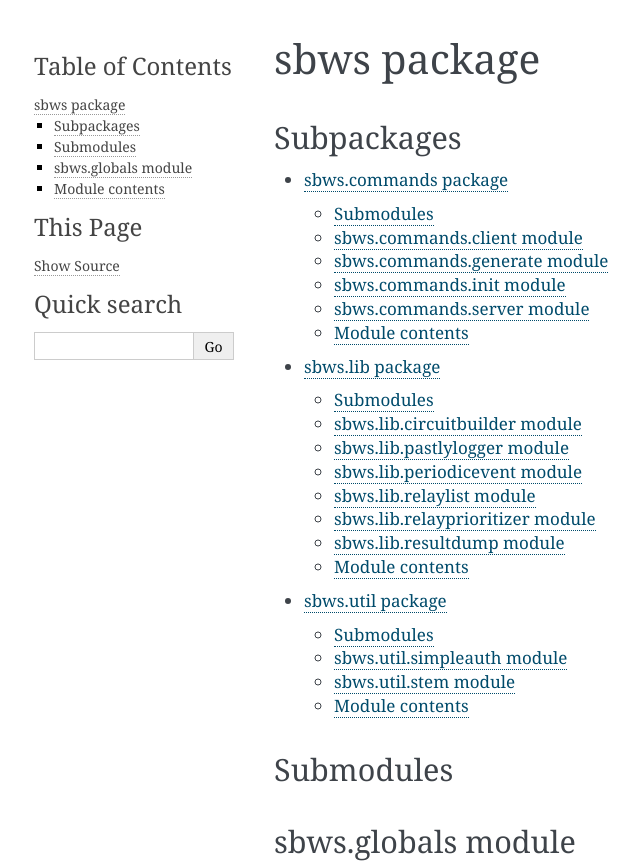
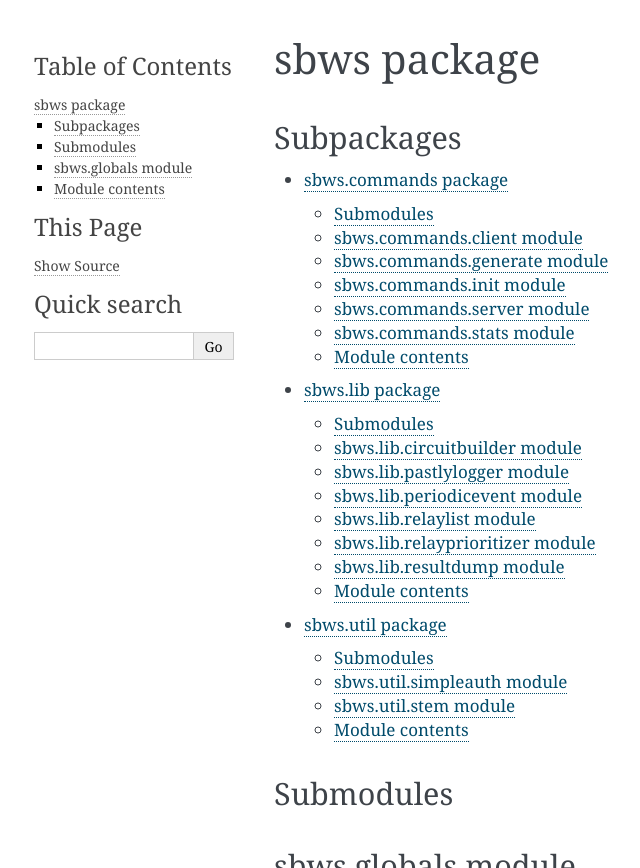
Before and after one commit to torproject/sbws, a Sphinx documentation site: the page built from docs/source/sbws.rst, in a window 1280 px wide, cut to the strip 0-868 px from the top of the page. Shown: the whole strip, without its empty margins (146-786 px from the left). Built offline with Sphinx 7.4.7, drawn with Linux system fonts in a browser that asks for light colours.

Commit message:
Add sbws.commands.stats to docs

```diff
--- a/docs/source/sbws.commands.rst
+++ b/docs/source/sbws.commands.rst
@@ -37,6 +37,15 @@ sbws.commands.server module
     :show-inheritance:
 
 
+sbws.commands.stats module
+---------------------------
+
+.. automodule:: sbws.commands.stats
+    :members:
+    :undoc-members:
+    :show-inheritance:
+
+
 Module contents
 ---------------
 
```
